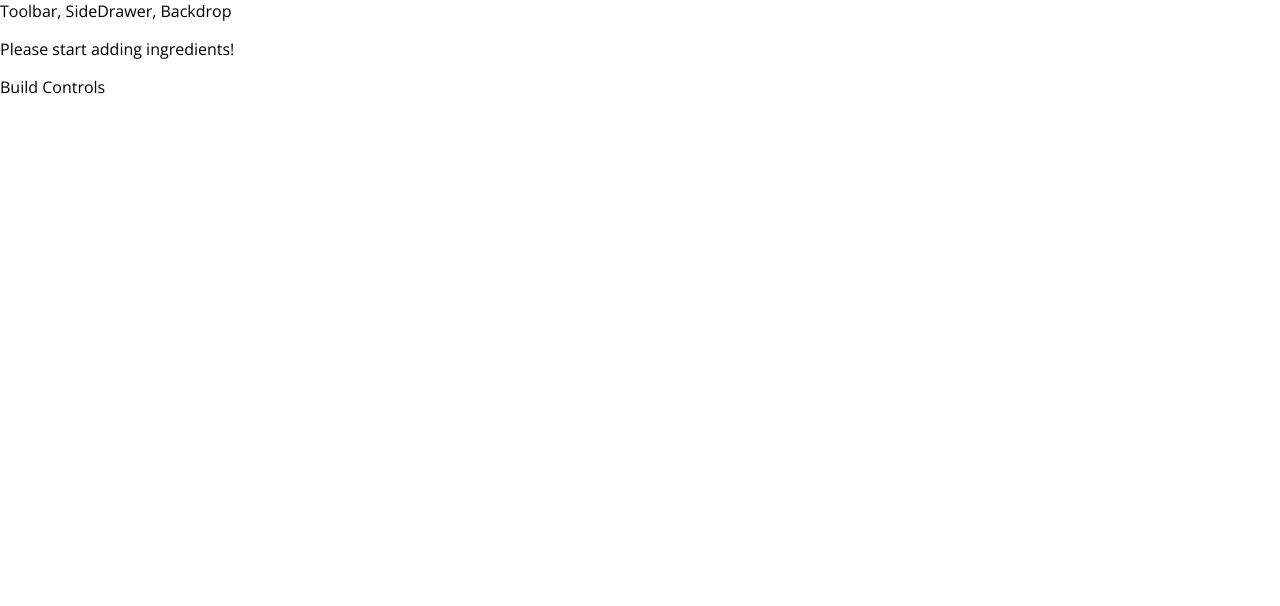
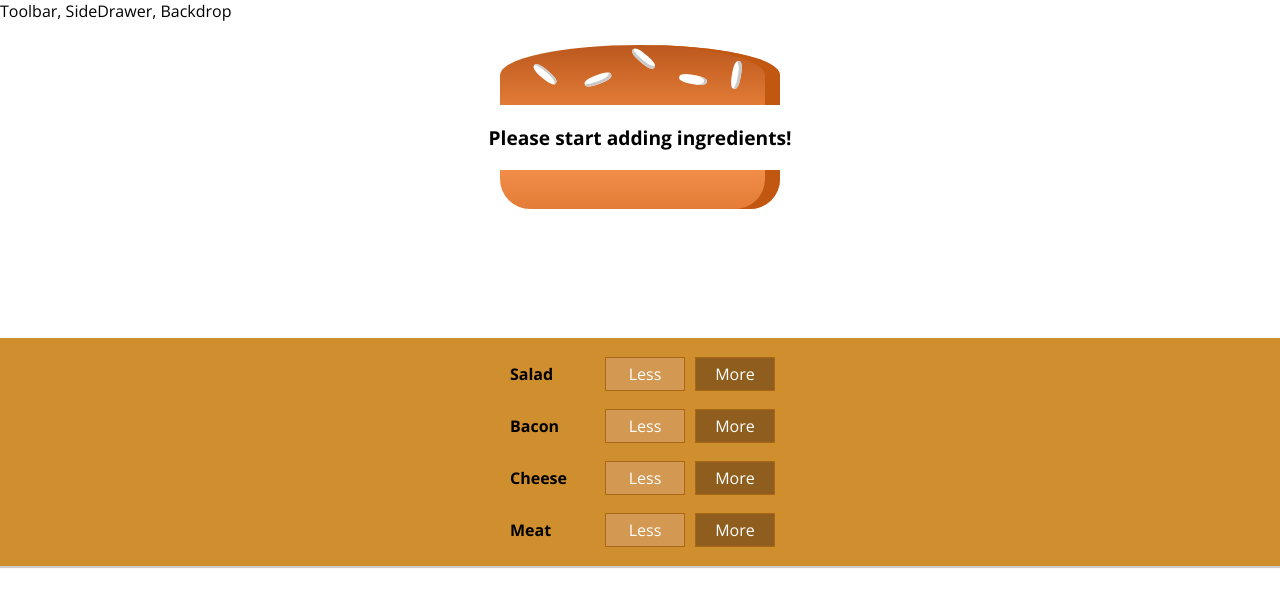
Before and after one commit to asher-miti/burger-builder, a React (Create React App) app: page / in a window 1280 px wide. Shown: the top 606 px of the page. Built offline with nearby package versions, Linux system fonts and the light colour scheme.

Commit message:
edit to css files to add modules. further styling for the burger buns seeds

```diff
--- a/src/components/Burger/BuildControls/BuildControl/BuildControl.js
+++ b/src/components/Burger/BuildControls/BuildControl/BuildControl.js
@@ -1,6 +1,6 @@
 import React from "react";
 
-import classes from "./BuildControl.css";
+import classes from "./BuildControl.module.css";
 
 function BuildControl(props) {
   return (
--- a/src/components/Burger/BuildControls/BuildControls.js
+++ b/src/components/Burger/BuildControls/BuildControls.js
@@ -1,9 +1,23 @@
 import React from "react";
 
-import classes from "./BuildControls.css";
+import classes from "./BuildControls.module.css";
+import BuildControl from "./BuildControl/BuildControl";
+
+const controls = [
+  { label: "Salad", type: "salad" },
+  { label: "Bacon", type: "bacon" },
+  { label: "Cheese", type: "cheese" },
+  { label: "Meat", type: "meat" },
+];
 
 function BuildControls(props) {
-  return <div></div>;
+  return (
+    <div className={classes.BuildControls}>
+      {controls.map((ctrl) => (
+        <BuildControl key={ctrl.label} label={ctrl.label} />
+      ))}
+    </div>
+  );
 }
 
 export default BuildControls;
--- a/src/components/Burger/Burger.js
+++ b/src/components/Burger/Burger.js
@@ -1,6 +1,6 @@
 import React from "react";
 
-import classes from "./Burger.css";
+import classes from "./Burger.module.css";
 import BurgerIngredient from "./BurgerIngredient/BurgerIngredient";
 
 const Burger = (props) => {
--- a/src/components/Burger/BurgerIngredient/BurgerIngredient.js
+++ b/src/components/Burger/BurgerIngredient/BurgerIngredient.js
@@ -1,7 +1,7 @@
 import React, { Component } from "react";
 import PropTypes from "prop-types";
 
-import classes from "./BurgerIngredient.css";
+import classes from "./BurgerIngredient.module.css";
 
 class BurgerIngredient extends Component {
   render() {
@@ -14,8 +14,8 @@ class BurgerIngredient extends Component {
       case "bread-top":
         ingredient = (
           <div className={classes.BreadTop}>
-            <div className={classes.seeds1}></div>
-            <div className={classes.seeds2}></div>
+            <div className={classes.Seeds1}></div>
+            <div className={classes.Seeds2}></div>
           </div>
         );
         break;
--- a/src/components/Layout/Layout.js
+++ b/src/components/Layout/Layout.js
@@ -1,6 +1,6 @@
 import React from "react";
 import Aux from "../../hoc/Aux";
-import classes from "./Layout.css";
+import classes from "./Layout.module.css";
 
 const Layout = (props) => (
   <Aux>
--- a/src/containers/BurgerBuilder/BurgerBuilder.js
+++ b/src/containers/BurgerBuilder/BurgerBuilder.js
@@ -2,6 +2,7 @@ import React, { Component } from "react";
 
 import Aux from "../../hoc/Aux";
 import Burger from "../../components/Burger/Burger";
+import BuildControls from "../../components/Burger/BuildControls/BuildControls";
 
 class BurgerBuilder extends Component {
   state = {
@@ -16,7 +17,7 @@ class BurgerBuilder extends Component {
     return (
       <Aux>
         <Burger ingredients={this.state.ingredients} />
-        <div>Build Controls</div>
+        <BuildControls />
       </Aux>
     );
   }
```
Also changed, not shown: src/components/Burger/BuildControls/BuildControl/BuildControl.module.css (renamed from src/components/Burger/BuildControls/BuildControl/BuildControl.css), src/components/Burger/BuildControls/BuildControls.module.css (renamed from src/components/Burger/BuildControls/BuildControl.css), src/components/Burger/Burger.module.css (renamed from src/components/Burger/Burger.css), src/components/Burger/BurgerIngredient/BurgerIngredient.module.css (renamed from src/components/Burger/BurgerIngredient/BurgerIngredient.css), src/components/Layout/Layout.module.css (renamed from src/components/Layout/Layout.css).
